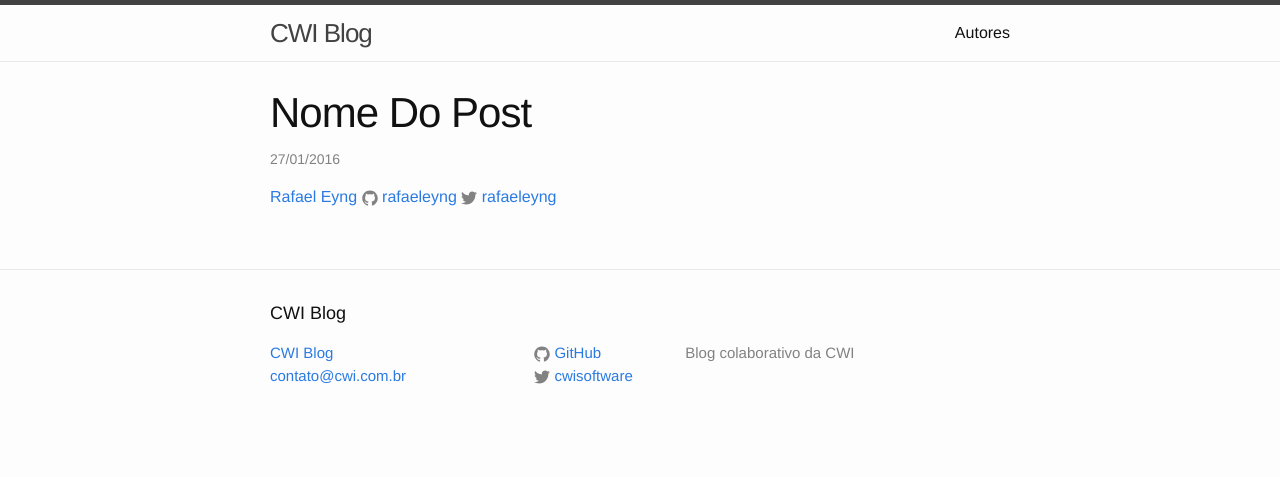
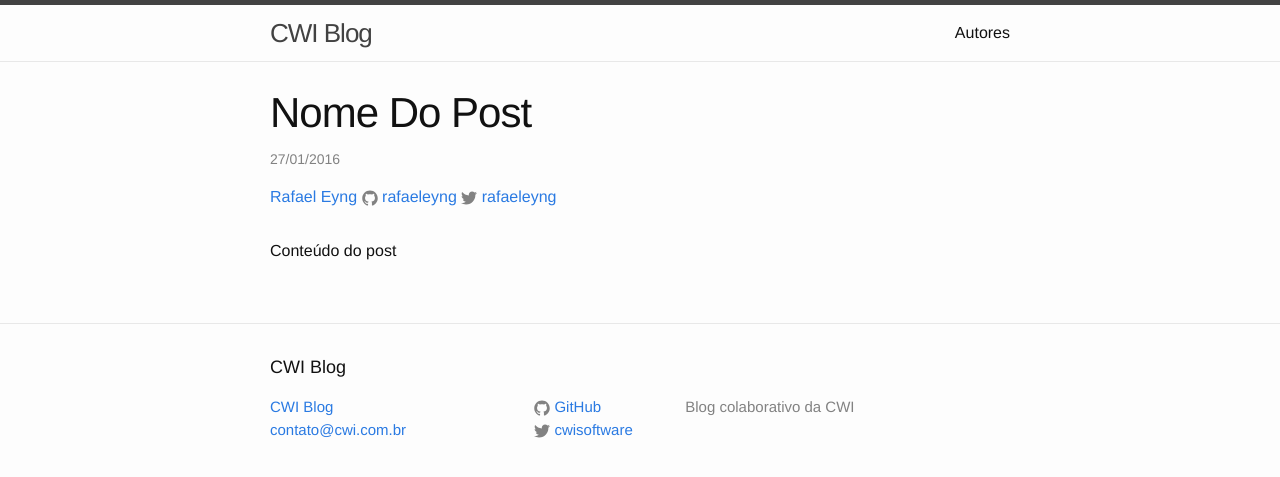
Before and after one commit to marcoslimacwi/drops, a Jekyll site: the page built from _posts/2016-01-27-nome-do-post.markdown, in a window 1280 px wide. Shown: the top 477 px of the page. Built offline with Jekyll 4.4.1, drawn with Linux system fonts in a browser that asks for light colours.

Commit message:
Refactor authors structure

```diff
--- /dev/null
+++ b/_data/authors/rafaeleyng.yml
@@ -0,0 +1,6 @@
+rafaeleyng:
+  name: Rafael Eyng
+  github: rafaeleyng
+  twitter: rafaeleyng
+  gravatar: a469187bd88d00fac124dd6e3db505a5
+  about: Software Developer at CWI Software
--- a/_includes/author/info.html
+++ b/_includes/author/info.html
@@ -1,13 +1,14 @@
-{% assign page_author = include.author %}
+{% assign author_name = include.author %}
 
-{% if page_author == nil %}
-  {% assign page_author = site.author %}
+{% if author_name == nil %}
+  {% assign author_name = site.author %}
 {% endif %}
 
-{% assign author = site.data.authors[page_author] %}
+{% assign author = site.data.authors[author_name][author_name] %}
 
 {% unless include.hide_name %}
-  <a rel="author" itemprop="author" href="{{ site.baseurl }}/autores/{{ page_author }}">{{ author.name }}</a>
+  <a rel="author" itemprop="author" href="{{ site.baseurl }}/autores/{{ author_name }}">{{ author.name }}</a>
 {% endunless %}
+
 {% include icon/github.html username=author.github %}
 {% include icon/twitter.html username=author.twitter %}
--- a/_layouts/author.html
+++ b/_layouts/author.html
@@ -3,18 +3,19 @@ layout: page
 permalink: /autor/
 ---
 
-{% assign author = site.data.authors[page.author] %}
+{% assign author = site.data.authors[page.author][page.author] %}
 
 <article class="post" itemscope itemtype="http://schema.org/BlogPosting">
 
   <header class="post-header">
-    {% include author/avatar.html author=author size=100 %}
     <h1 class="post-title" itemprop="name headline">{{ author.name }}</h1>
     <p class="post-meta">
       <p>{% include author/info.html author=page.author hide_name=true %}</p>
     </p>
+    {% include author/avatar.html author=author size=100 %}
   </header>
 
+  <h2>Posts do autor</h2>
   <ul>
     {% for post in site.posts do %}
       {% if (post.author == page.author) or (post.author == nil and page.author == site.author) %}
--- a/_posts/2016-01-27-nome-do-post.markdown
+++ b/_posts/2016-01-27-nome-do-post.markdown
@@ -4,3 +4,5 @@ title: "Nome Do Post"
 date: 2016-01-27T10:42:03-02:00
 author: rafaeleyng
 ---
+
+Conteúdo do post
--- a/index.html
+++ b/index.html
@@ -10,7 +10,7 @@ layout: default
     {% for post in site.posts %}
       <li>
         <span class="post-meta">{{ post.date | date: "%b %-d, %Y" }}</span>
-
+        {{site.data.authors[post.author][post.author].name}}
         <h2>
           <a class="post-link" href="{{ post.url | prepend: site.baseurl }}">{{ post.title }}</a>
         </h2>
```
Also changed, not shown: _data/authors.yml (deleted, +0 -16 lines), _data/authors/cwisoftware.yml (added, +7 -0 lines).
